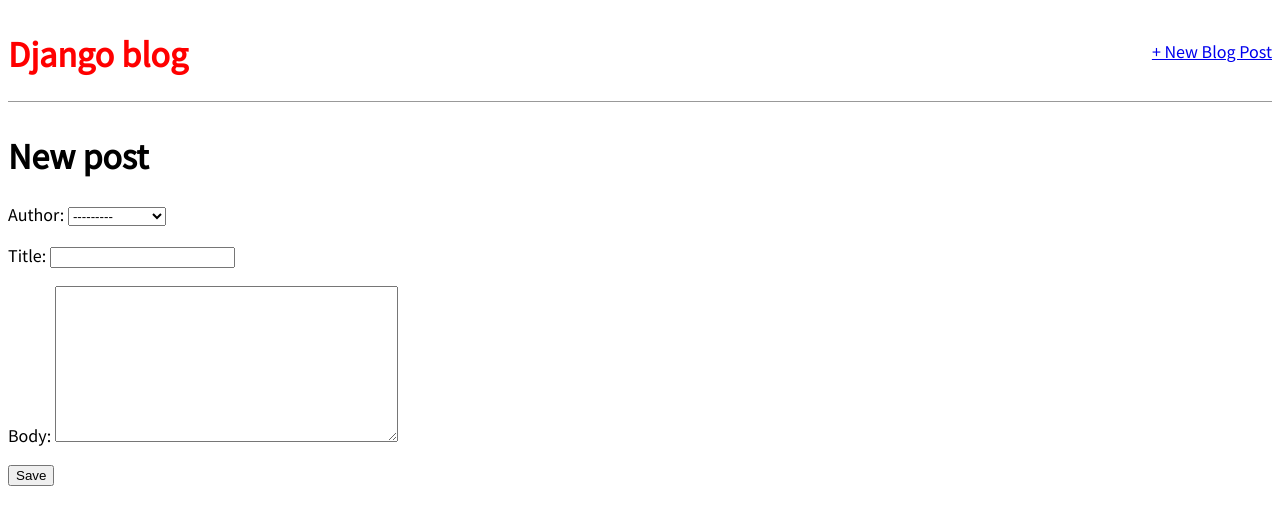
After one commit to gaylonalfano/DFB-blog-app, a Django app: page /post/new/ in a window 1280 px wide. The commit adds this page. Shown: the top 525 px of the page. Run offline with Django 3.2, Linux system fonts and the light colour scheme; data comes from the database, SQL or seed files in the repository; both versions use the stored data as it was after the commit.

Commit message:
Added a CreateView view to allow users to create posts directly through the site.

```diff
--- a/blog/models.py
+++ b/blog/models.py
@@ -1,12 +1,16 @@
 # blog/models.py
 from django.db import models
+from django.urls import reverse
 
 
 class Post(models.Model):
+    author = models.ForeignKey('auth.User', on_delete=models.CASCADE,)
     title = models.CharField(max_length=200)
-    author = models.ForeignKey('auth.User', on_delete=models.CASCADE,)
     body = models.TextField()
 
     def __str__(self):
         """This improves readability inside admin panel"""
         return self.title
+
+    def get_absolute_url(self):
+        return reverse('post_detail', args=[str(self.id)])
--- a/blog/urls.py
+++ b/blog/urls.py
@@ -5,4 +5,5 @@
 urlpatterns = [
     path('', views.BlogListView.as_view(), name='home'),
     path('post/<int:pk>/', views.BlogDetailView.as_view(), name='post_detail'),
+    path('post/new/', views.BlogCreateView.as_view(), name='post_new'),
 ]
--- a/blog/views.py
+++ b/blog/views.py
@@ -1,5 +1,5 @@
 # blog/views.py
-from django.views.generic import ListView, DetailView
+from django.views.generic import ListView, DetailView, CreateView
 from . models import Post
 #from django.shortcuts import render
 
@@ -14,6 +14,12 @@
     template_name = 'post_detail.html'
 
 
+class BlogCreateView(CreateView):
+    model = Post
+    template_name = 'post_new.html'
+    fields = '__all__'
+
+
 '''
 On the top two lines we import ListView and our database model Post. Then we
 subclass ListView and add links to our model and template. This saves us a lot
--- a/templates/base.html
+++ b/templates/base.html
@@ -7,10 +7,15 @@
     <link rel="stylesheet" href="{% static 'css/base.css' %}">
   </head>
   <body>
+    <div class="container">
     <header>
-      <h1><a href="/">Django blog</a></h1>
+      <div class="nav-left">
+        <h1><a href="/">Django blog</a></h1>
+      </div>
+      <div class="nav-right">
+        <a href="{% url 'post_new' %}">+ New Blog Post</a>
+      </div>
     </header>
-    <div class="container">
       {% block content %}
       {% endblock content %}
     </div>
--- /dev/null
+++ b/templates/post_new.html
@@ -0,0 +1,10 @@
+<!-- templates/post_new.html -->
+{% extends 'base.html' %}
+
+{% block content %}
+<h1>New post</h1>
+<form action="" method="post">{% csrf_token %}
+  {{ form.as_p }}
+  <input type="submit" value="Save" />
+</form>
+{% endblock %}
```
Also changed, not shown: db.sqlite3, 1 other file.
